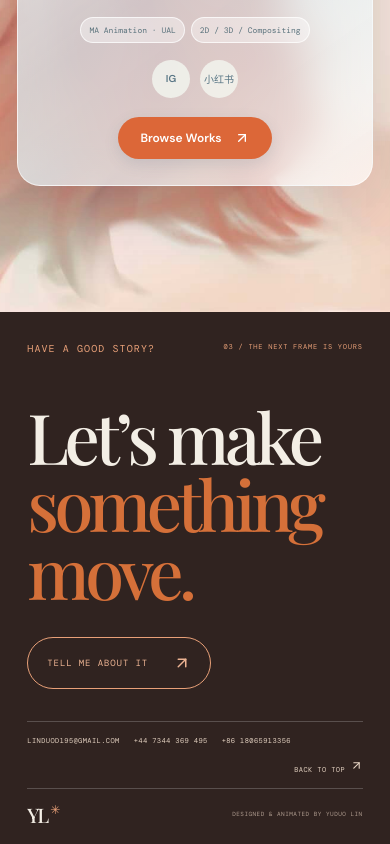
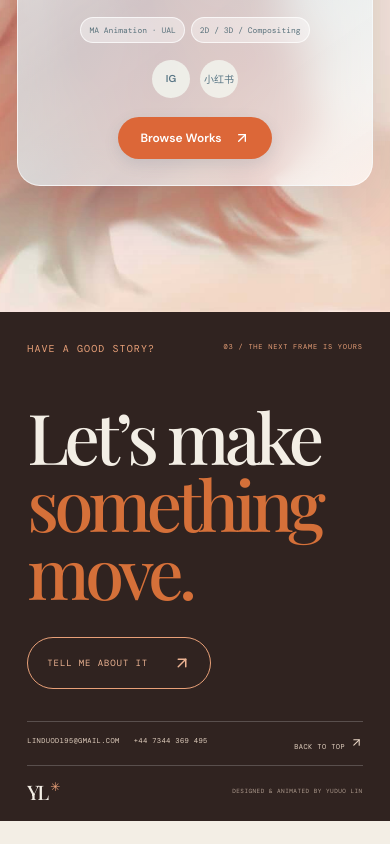
Before and after one commit to duodlin/yuduo-portfolio, a React (Vite) app: page / in a window 390 px wide. Shown: the part 2811-3655 px from the top of the page. After the commit the page ends 3632 px from the top, so only its background shows below. Built offline with nearby package versions, Linux system fonts and the light colour scheme; a web font is replaced by a local one.

Commit message:
Remove China phone number from footer

```diff
--- a/src/main.jsx
+++ b/src/main.jsx
@@ -97,7 +97,7 @@ function App(){
       </section>
       <section className="lab-section play-section" id="play"><div className="play-heading"><span className="mono">02 / PLAY</span><h2>Animation Fragments</h2></div><div className="play-viewport" aria-label="Looping animation experiments"><div className="play-track"><div className="play-group">{labs.map((lab,i)=><button className="play-card" key={lab.name} onClick={()=>setActive({title:'',type:'',year:'',theme:`lab-${i+1}`,video:lab.video,desc:''})} aria-label={`Open ${lab.name} animation`}><div className={`play-poster poster-${i+1} has-video`}><LazyLoopVideo className="play-video" src={lab.video}/><Play size={18} fill="currentColor" className="poster-play"/></div></button>)}</div><div className="play-group play-group-copy" aria-hidden="true">{labs.map((lab,i)=><div className="play-card" key={`copy-${lab.name}`}><div className={`play-poster poster-${i+1} has-video`}><LazyLoopVideo className="play-video" src={lab.video}/><Play size={18} fill="currentColor" className="poster-play"/></div></div>)}</div></div></div></section>
       <section className="about about-profile" id="about"><span className="mono about-section-kicker">03 / ABOUT</span><div className="about-sky"></div><article className="about-card"><img className="about-avatar" src="media/yuduo-avatar.jpg" alt="Illustrated portrait of Yuduo"/><span className="about-greeting">ANIMATOR</span><h2>Curious by nature.<br/>Animator by choice.</h2><p className="about-description">I’m Yuduo, an animator working across 2D and 3D, exploring emotion, memory, and personal reflection through poetic visual storytelling.</p><div className="about-facts"><span>MA Animation · UAL</span><span>2D / 3D / Compositing</span></div><div className="about-socials"><a href="https://www.instagram.com/yuduo_danica?stkn=MWZoNWd3bWZveDJnMg==" target="_blank" rel="noreferrer" aria-label="Instagram">IG</a><a href="https://xhslink.cn/o/2TniEhDZuoS" target="_blank" rel="noreferrer" aria-label="小红书">小红书</a></div><a href="#work" className="about-browse">Browse Works <ArrowUpRight size={16}/></a></article></section>
-      <footer className="footer"><div className="footer-top"><span className="mono">HAVE A GOOD STORY?</span><span className="mono">03 / THE NEXT FRAME IS YOURS</span></div><div className="footer-main"><h2>Let’s make<br/><em>something move.</em></h2><a href="mailto:linduod195@gmail.com" className="footer-cta">TELL ME ABOUT IT <ArrowUpRight size={18}/></a></div><div className="footer-links"><a href="mailto:linduod195@gmail.com">LINDUOD195@GMAIL.COM</a><a href="tel:+447344369495">+44 7344 369 495</a><a href="tel:+8618065913356">+86 18065913356</a><a href="#home" className="back-top">BACK TO TOP <ArrowUpRight size={13}/></a></div><div className="footer-bottom"><a href="#home" className="wordmark">YL<span>✳</span></a><span>DESIGNED & ANIMATED BY YUDUO LIN</span></div></footer>
+      <footer className="footer"><div className="footer-top"><span className="mono">HAVE A GOOD STORY?</span><span className="mono">03 / THE NEXT FRAME IS YOURS</span></div><div className="footer-main"><h2>Let’s make<br/><em>something move.</em></h2><a href="mailto:linduod195@gmail.com" className="footer-cta">TELL ME ABOUT IT <ArrowUpRight size={18}/></a></div><div className="footer-links"><a href="mailto:linduod195@gmail.com">LINDUOD195@GMAIL.COM</a><a href="tel:+447344369495">+44 7344 369 495</a><a href="#home" className="back-top">BACK TO TOP <ArrowUpRight size={13}/></a></div><div className="footer-bottom"><a href="#home" className="wordmark">YL<span>✳</span></a><span>DESIGNED & ANIMATED BY YUDUO LIN</span></div></footer>
     </main>
     <div className={`floating-mascot${mascotFast?' is-hovered':''}${mascotLeaving?' is-leaving':''}`} role="img" aria-label="Animated drawing mascot" onMouseEnter={()=>{setMascotLeaving(false);setMascotFast(true)}} onMouseLeave={()=>{setMascotFast(false);setMascotLeaving(true)}}>
       <img src={mascotFast?'media/draw-mascot-fast.gif':'media/draw-mascot.gif'} alt="" draggable="false" onAnimationEnd={()=>setMascotLeaving(false)}/>
```
